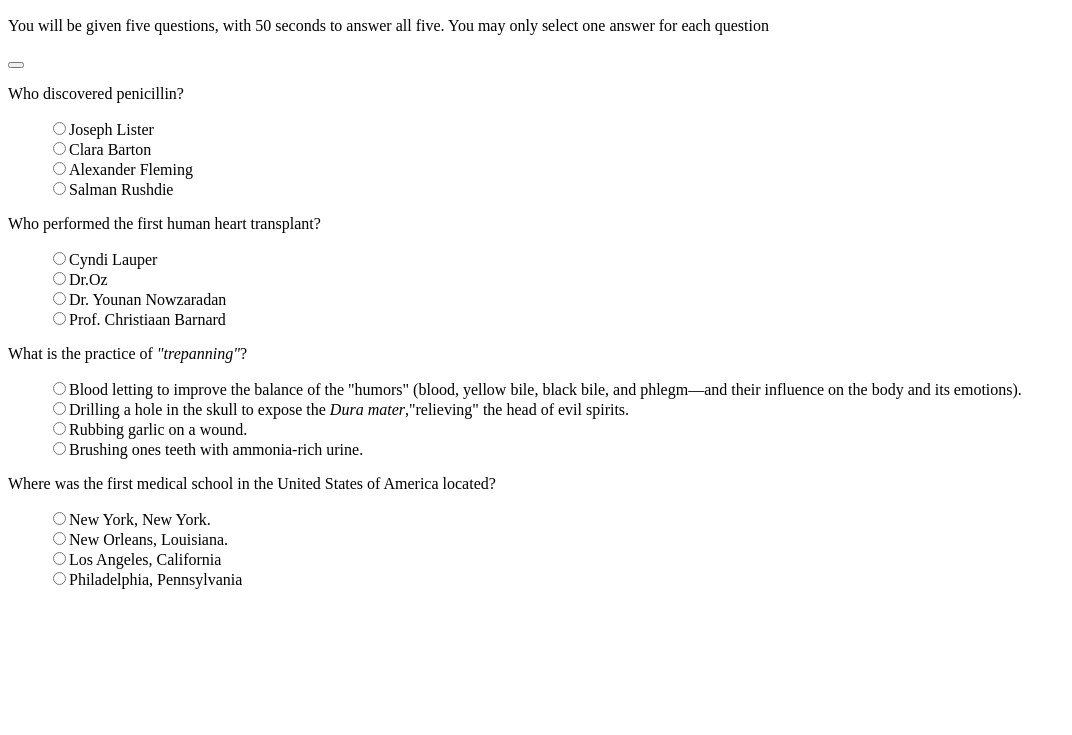
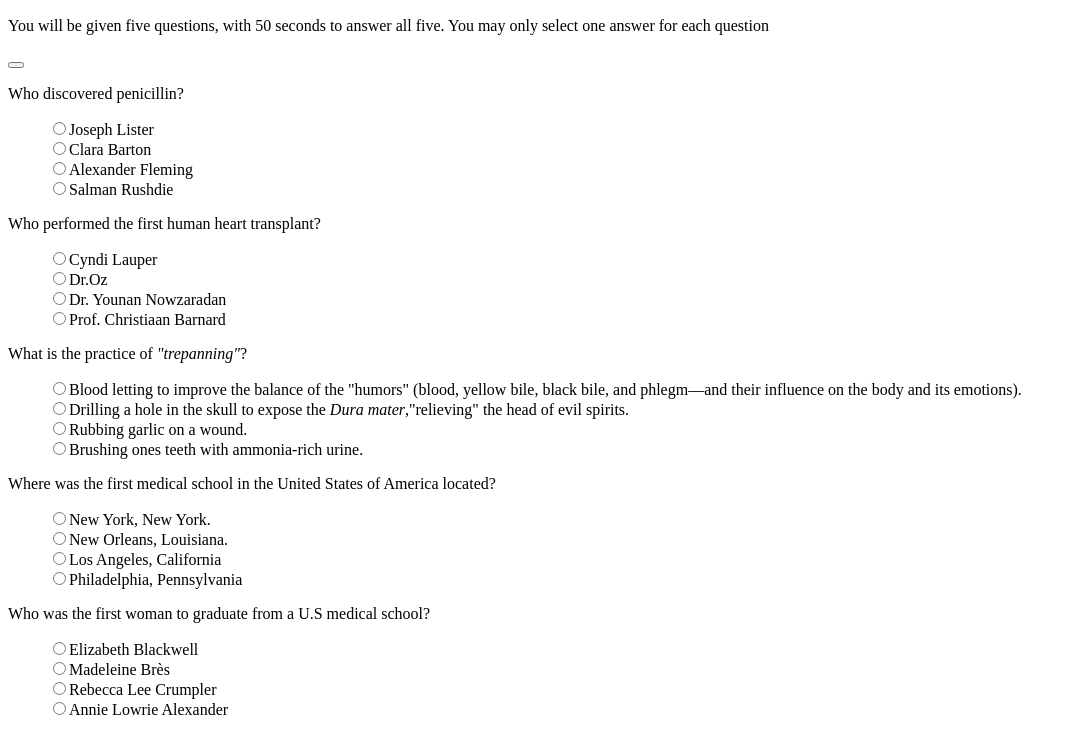
Before and after one commit to NatashaMalt/TriviaGame, a plain HTML site: page index.html in a window 1280 px wide. Shown: the part 136-871 px from the top of the page, without its empty margins (0-1072 px from the left). Before the commit the page ends 800 px from the top, so only its background shows below. Drawn offline with nearby package versions, Linux system fonts and the light colour scheme; a script that the page names is missing.

Commit message:
all questions done

```diff
--- a/index.html
+++ b/index.html
@@ -66,6 +66,15 @@
      <input type="radio" name="q4" value="b" id="q4b">New Orleans, Louisiana.<br>
      <input type="radio" name="q4" value="c" id="q4c">Los Angeles, California<br>
      <input type="radio" name="q4" value="d" id="q4d">Philadelphia, Pennsylvania<br>
+     </ul>
+
+     <p class="questions">Who was the first woman to graduate from a U.S medical school?</p>
+     <ul>
+     <input type="radio" name="q5" value="a" id="q5a">Elizabeth Blackwell<br>
+     <input type="radio" name="q5" value="b" id="q5b">Madeleine Brès<br>
+     <input type="radio" name="q5" value="c" id="q5c">Rebecca Lee Crumpler<br>
+     <input type="radio" name="q5" value="d" id="q5d">Annie Lowrie Alexander<br>
+     </ul>
 
     </section>
 
```
